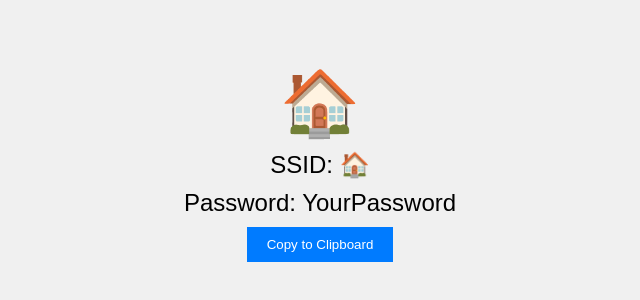
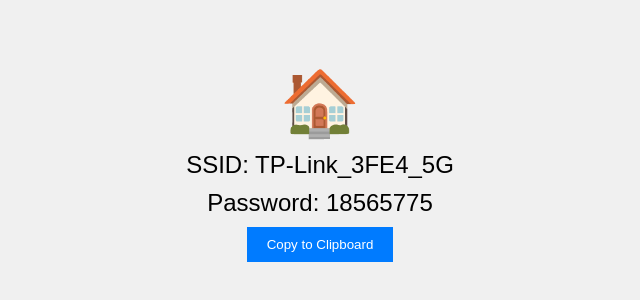
Before and after one commit to KurtisM12/SSID_Webpage, a plain HTML site: page Index.html in a window 1280 px wide. Shown: the part 236-536 px from the top of the page, without its empty margins (320-960 px from the left). Drawn offline with Linux system fonts and the light colour scheme.

Commit message:
Update Index.html

```diff
--- a/Index.html
+++ b/Index.html
@@ -11,8 +11,8 @@
         <div class="wifi-info">
             <div class="centered-text">
                 <h1>🏠</h1>
-                <p>SSID: 🏠</p>
-                <p>Password: <span id="password">YourPassword</span></p>
+                <p>SSID: TP-Link_3FE4_5G</p>
+                <p>Password: <span id="password">18565775</span></p>
                 <button id="copy-button">Copy to Clipboard</button>
             </div>
         </div>
```
